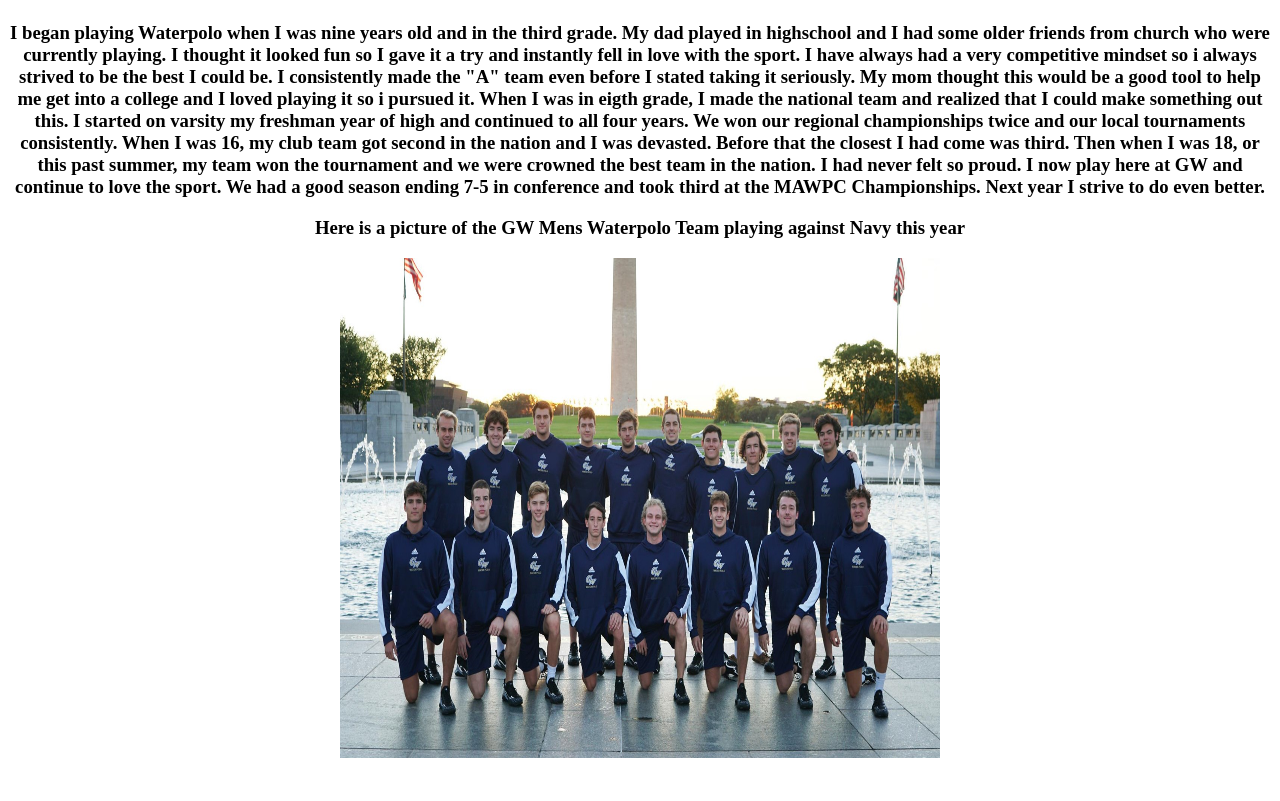
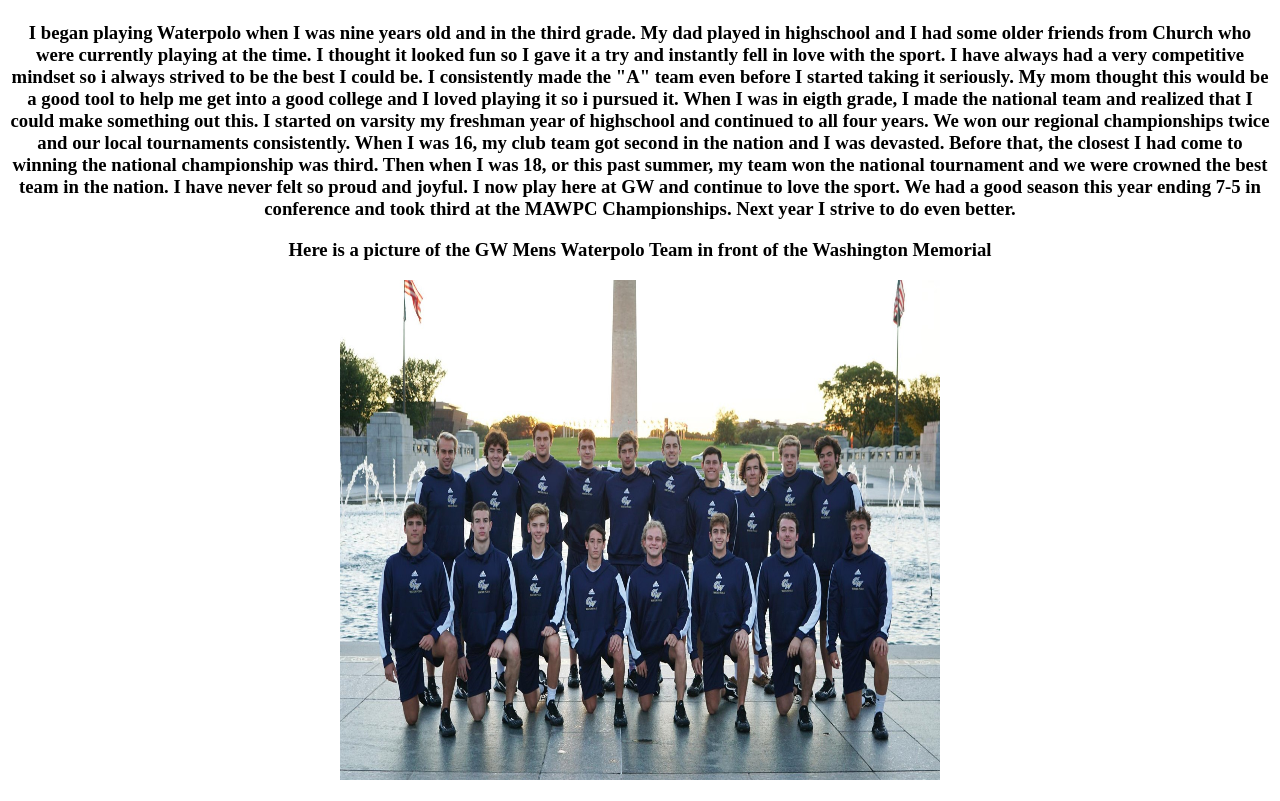
Before and after one commit to LeoLueddemann1/LeoLueddemann1.github.io, a plain HTML site: page waterpolo.html in a window 1280 px wide. Shown: the part 54-855 px from the top of the page. Before the commit the page ends 833 px from the top, so only its background shows below. Drawn offline with Linux system fonts and the light colour scheme.

Commit message:
Update waterpolo.html

```diff
--- a/waterpolo.html
+++ b/waterpolo.html
@@ -15,25 +15,25 @@
 
 <p>
   I began playing Waterpolo when I was nine years old and in the third grade.
-  My dad played in highschool and I had some older friends from church who were currently playing.
+  My dad played in highschool and I had some older friends from Church who were currently playing at the time.
   I thought it looked fun so I gave it a try and instantly fell in love with the sport.
   I have always had a very competitive mindset so i always strived to be the best I could be.
-  I consistently made the "A" team even before I stated taking it seriously.
-  My mom thought this would be a good tool to help me get into a college and I loved playing it so i pursued it.
+  I consistently made the "A" team even before I started taking it seriously.
+  My mom thought this would be a good tool to help me get into a good college and I loved playing it so i pursued it.
   When I was in eigth grade, I made the national team and realized that I could make something out this.
-  I started on varsity my freshman year of high and continued to all four years.
+  I started on varsity my freshman year of highschool and continued to all four years.
   We won our regional championships twice and our local tournaments consistently.
   When I was 16, my club team got second in the nation and I was devasted.
-  Before that the closest I had come was third.
-  Then when I was 18, or this past summer, my team won the tournament and we were crowned the best team in the nation.
-  I had never felt so proud.
+  Before that, the closest I had come to winning the national championship was third.
+  Then when I was 18, or this past summer, my team won the national tournament and we were crowned the best team in the nation.
+  I have never felt so proud and joyful.
   I now play here at GW and continue to love the sport.
-  We had a good season ending 7-5 in conference and took third at the MAWPC Championships.
+  We had a good season this year ending 7-5 in conference and took third at the MAWPC Championships.
   Next year I strive to do even better.
 </p>
 
 <p>
-  Here is a picture of the GW Mens Waterpolo Team playing against Navy this year
+  Here is a picture of the GW Mens Waterpolo Team in front of the Washington Memorial
 </p>
 <img src = "MWP_2021.jpeg"width="600"height="500">
 
```
